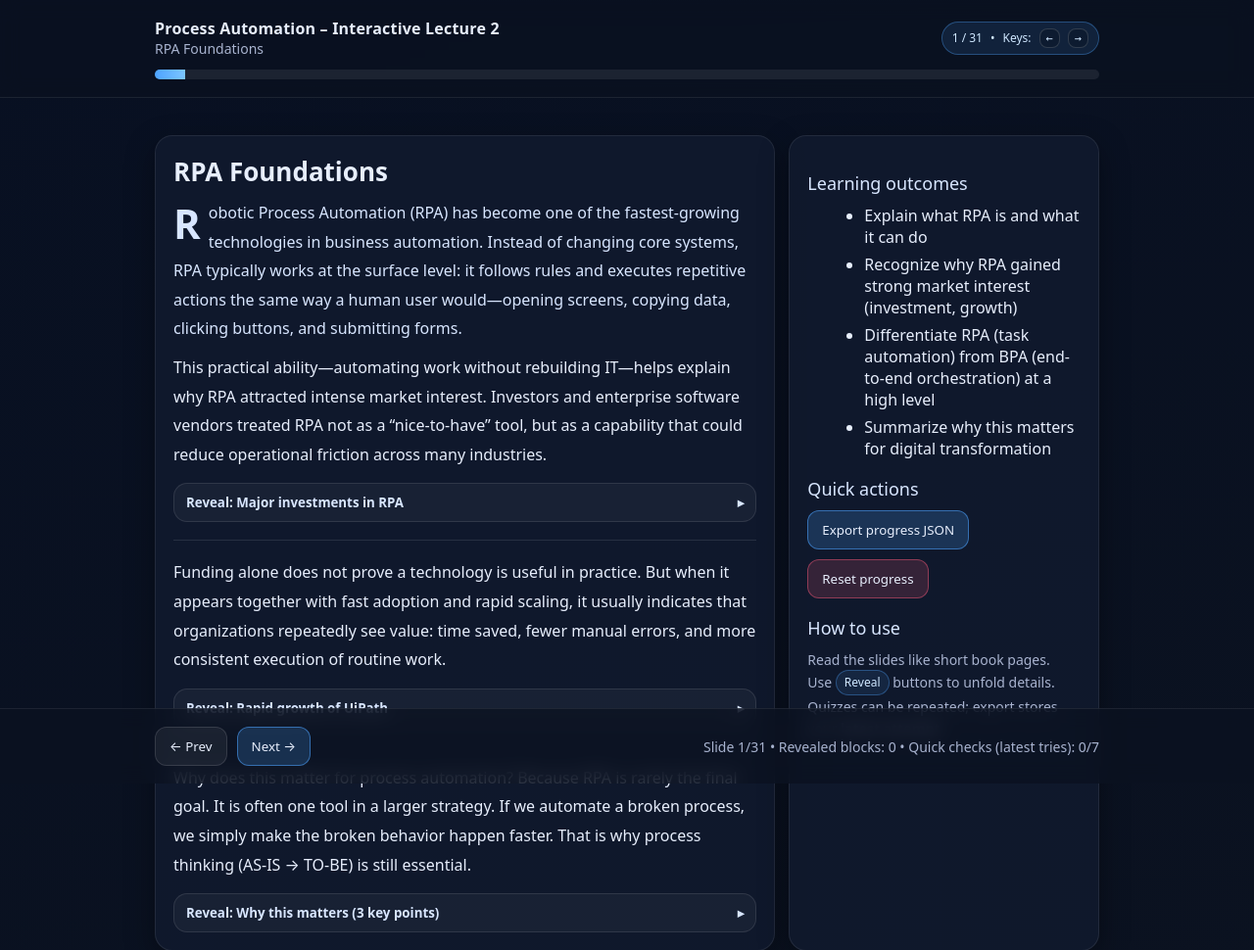
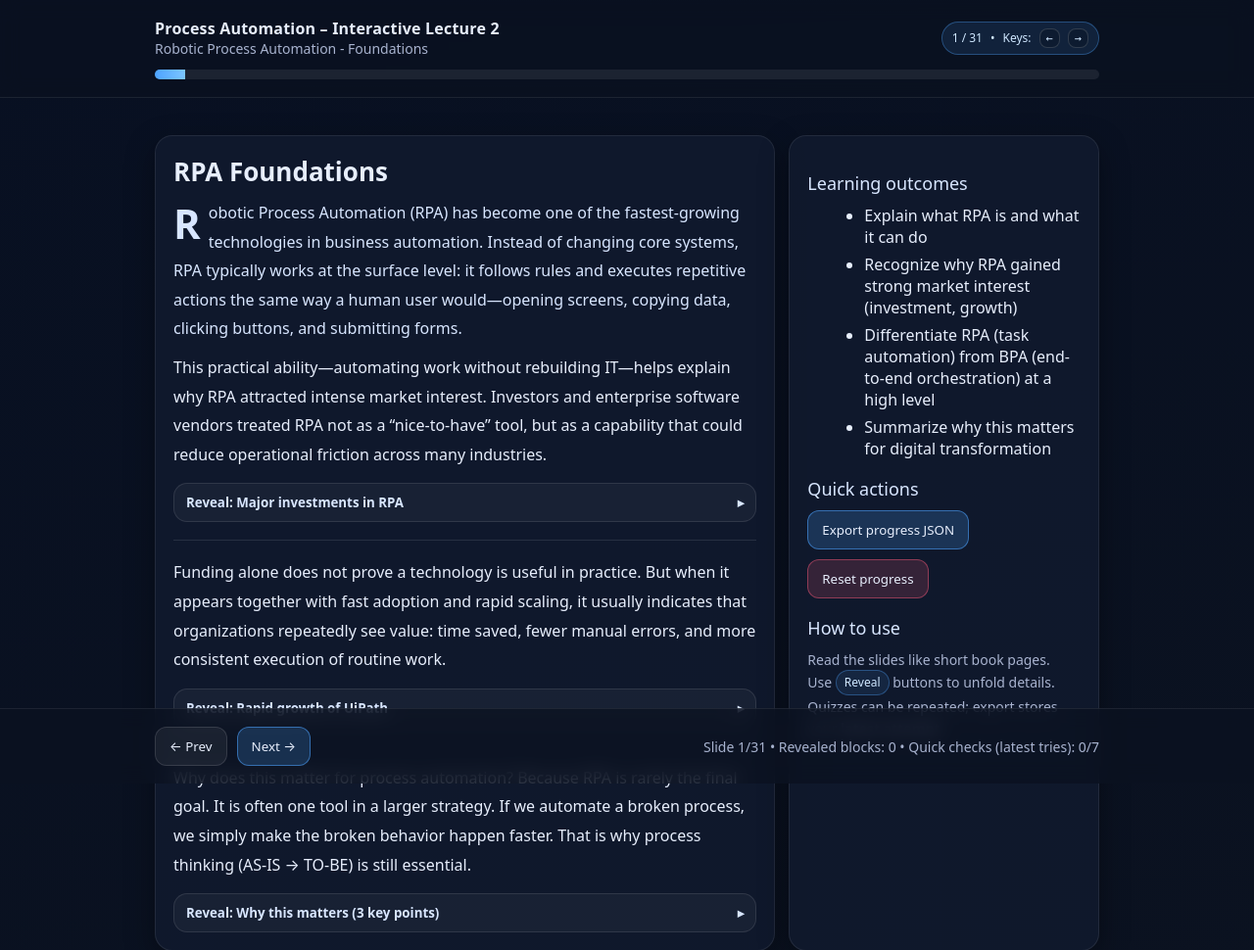
Before and after one commit to quantum-tomography/process-automation-lecture-2, a plain HTML site: page index.html in a window 1280 px wide. Shown: the top 970 px of the page at 98% size. Drawn offline with Linux system fonts and the light colour scheme.

Commit message:
Update course subtitle to include full term 'Robotic Process Automation'

```diff
--- a/index.html
+++ b/index.html
@@ -200,7 +200,7 @@
  *  --------------------------------------------------------- */
 const lessonData = {
   courseTitle: "Process Automation – Interactive Lecture 2",
-  courseSub: "RPA Foundations",
+  courseSub: "Robotic Process Automation - Foundations",
   learningOutcomes: [
     "Explain what RPA is and what it can do",
     "Recognize why RPA gained strong market interest (investment, growth)",
```
